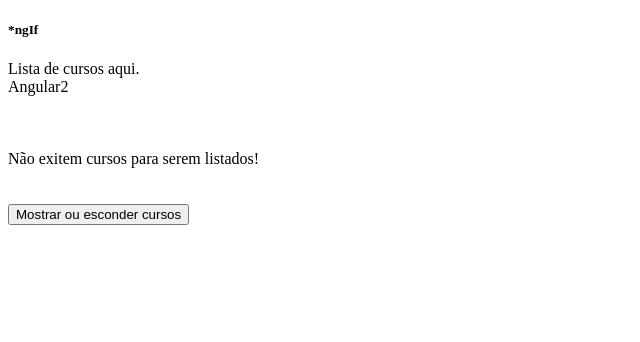
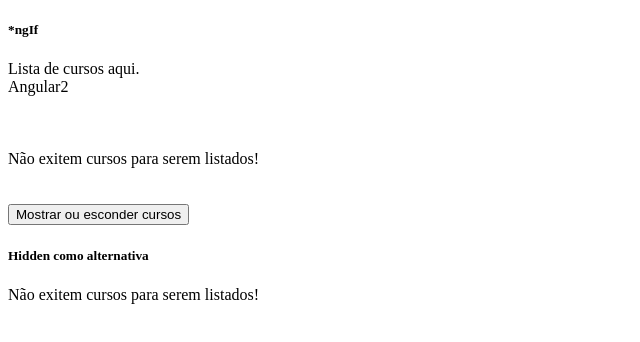
Before and after one commit to henemesis/CursoAngularLoiane, an Angular app in the folder diretivas/: page / in a window 1280 px wide. Shown: the top 342 px of the page, without its empty margins (0-640 px from the left). Built offline with nearby package versions, Linux system fonts and the light colour scheme.

Commit message:
Aulas: Cap 4 aula 2 - Diretiva ngIF
Compreendendo o uso da Diretiva ngIf

```diff
--- a/diretivas/src/app/diretiva-ngif/diretiva-ngif.component.html
+++ b/diretivas/src/app/diretiva-ngif/diretiva-ngif.component.html
@@ -25,3 +25,14 @@
 <br>
 <br>
 <button (click)="onMostrarCursos()">Mostrar ou esconder cursos</button>
+
+
+<h5>Hidden como alternativa</h5>
+
+<div [hidden]="!mostrarCursos"> <!-- mostrarCursos = true -->
+  Lista de cursos aqui!
+</div>
+
+<div [hidden]="mostrarCursos">
+  Não exitem cursos para serem listados!
+</div>
```
